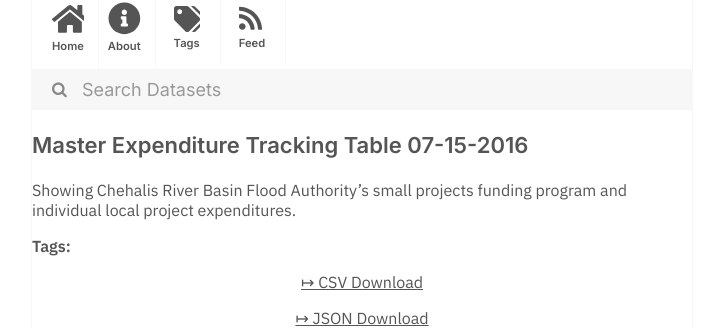
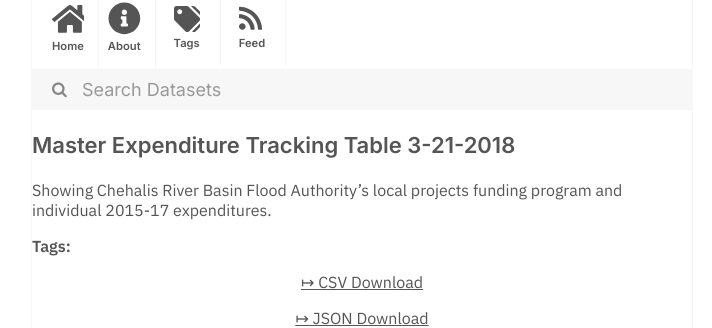
Before and after one commit to dayda-entities/state-of-washington, a Jekyll site: the page built from _posts/2020-11-10-master-expenditure-tracking-ta.md, in a window 1280 px wide. Shown: the part 216-544 px from the top of the page, without its empty margins (278-990 px from the left). Built offline with Jekyll 4.4.1, drawn with Linux system fonts in a browser that asks for light colours.

```diff
--- a/_posts/2020-11-10-master-expenditure-tracking-ta.md
+++ b/_posts/2020-11-10-master-expenditure-tracking-ta.md
@@ -1,15 +1,15 @@
 ---
-title: Master Expenditure Tracking Table 07-15-2016
-created: '2020-11-10T17:20:57.718824'
-modified: '2020-11-10T17:20:57.718831'
+title: Master Expenditure Tracking Table 3-21-2018
+created: '2020-11-10T17:21:00.474564'
+modified: '2020-11-10T17:21:00.474574'
 state: active
 type: dataset
 tags: []
 groups:
   - Local Government
-csv_url: 'https://data.wa.gov/api/views/k5p7-4crk/rows.csv?accessType=DOWNLOAD'
-json_url: 'https://data.wa.gov/api/views/k5p7-4crk/rows.json?accessType=DOWNLOAD'
+csv_url: 'https://data.wa.gov/api/views/knvg-qm85/rows.csv?accessType=DOWNLOAD'
+json_url: 'https://data.wa.gov/api/views/knvg-qm85/rows.json?accessType=DOWNLOAD'
 layout: post
 
 ---
-Showing Chehalis River Basin Flood Authority's small projects funding program and individual local project expenditures.
+Showing Chehalis River Basin Flood Authority's local projects funding program and individual 2015-17 expenditures.
```
